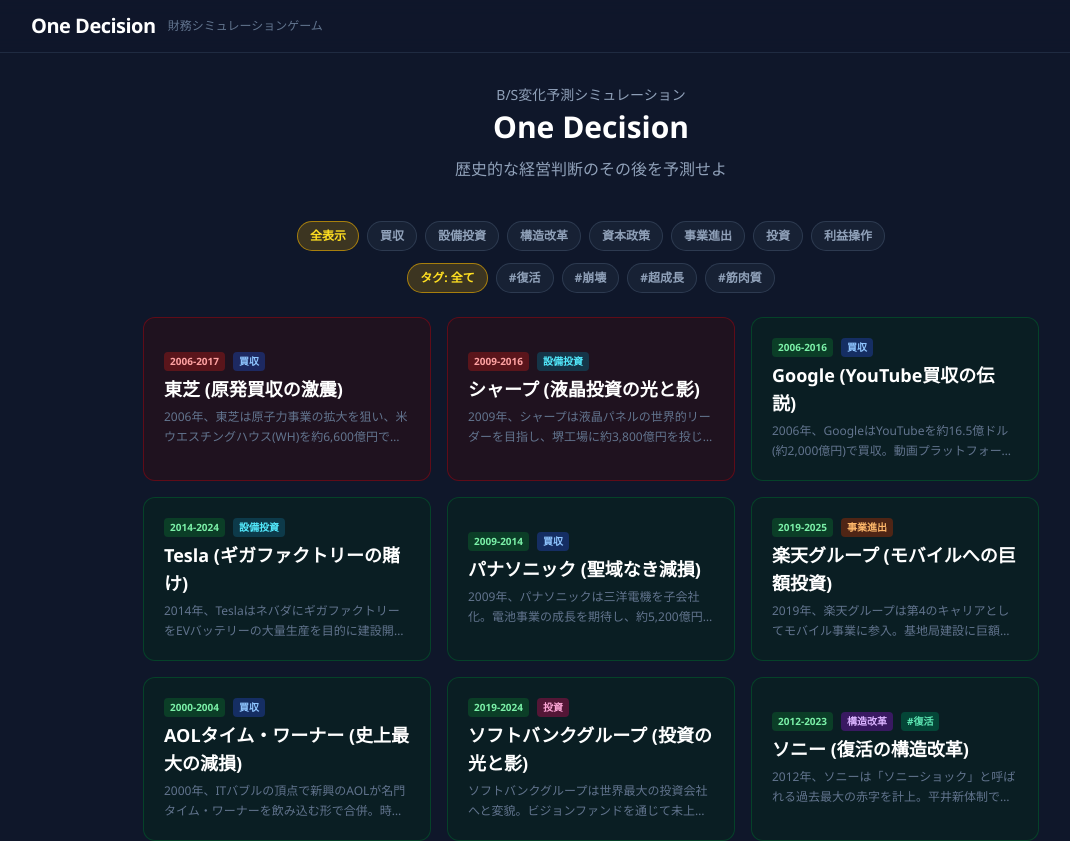
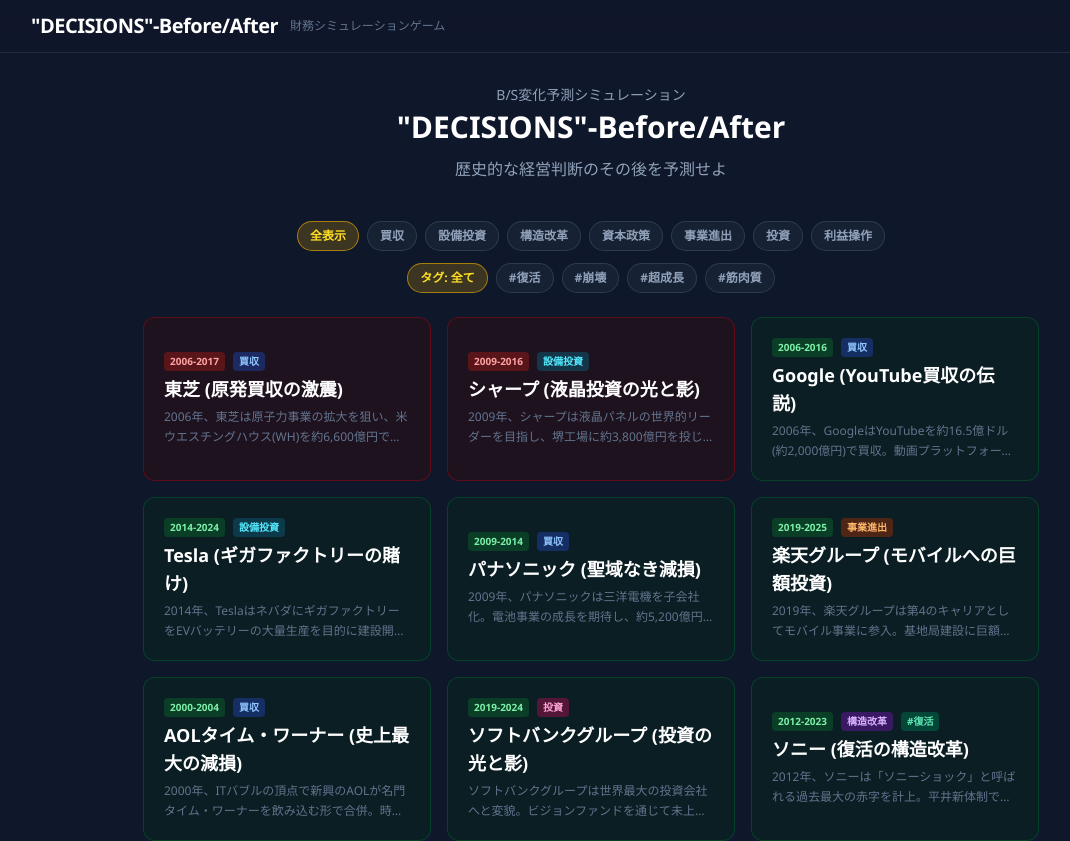
Before and after one commit to arakawak223/BS-rewind, a React (Vite) app: page / in a window 1280 px wide. Shown: the top 841 px of the page, without its empty margins (49-1119 px from the left). Built offline with nearby package versions, Linux system fonts and the light colour scheme.

Commit message:
rename: アプリタイトルを"DECISIONS"-Before/Afterに変更
Co-Authored-By: Claude Opus 4.6 <noreply@anthropic.com>

```diff
--- a/index.html
+++ b/index.html
@@ -12,7 +12,7 @@
     <link rel="preconnect" href="https://fonts.googleapis.com" />
     <link rel="preconnect" href="https://fonts.gstatic.com" crossorigin />
     <link href="https://fonts.googleapis.com/css2?family=Noto+Serif+JP:wght@400;700;900&display=swap" rel="stylesheet" />
-    <title>One Decision</title>
+    <title>"DECISIONS"-Before/After</title>
   </head>
   <body>
     <div id="root"></div>
--- a/src/App.jsx
+++ b/src/App.jsx
@@ -431,7 +431,7 @@ function App() {
               className="text-xl font-black text-white tracking-tight cursor-pointer hover:text-yellow-300 transition-colors"
               onClick={handleBackToSelect}
             >
-              One Decision
+              "DECISIONS"-Before/After
             </h1>
             <span className="text-xs text-slate-500 hidden sm:inline">
               財務シミュレーションゲーム
@@ -478,7 +478,7 @@ function App() {
                   transition={{ delay: 0.05 }}
                   className="text-3xl font-black text-white mb-3"
                 >
-                  One Decision
+                  "DECISIONS"-Before/After
                 </motion.h2>
                 <motion.p
                   initial={{ y: -10, opacity: 0 }}
@@ -799,7 +799,7 @@ function App() {
 
       {/* Footer */}
       <footer className="border-t border-slate-800 mt-16 py-6 text-center text-xs text-slate-600">
-        One Decision - 歴史から学ぶ財務シミュレーション
+        "DECISIONS"-Before/After - 歴史から学ぶ財務シミュレーション
       </footer>
     </div>
   );
```
Also changed, not shown: public/manifest.json.
